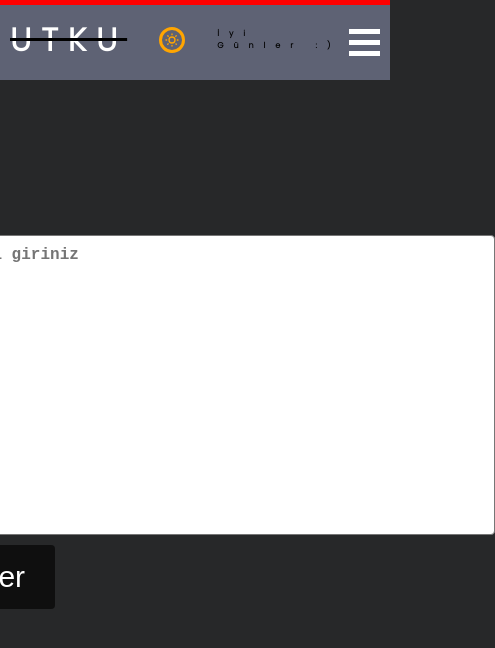
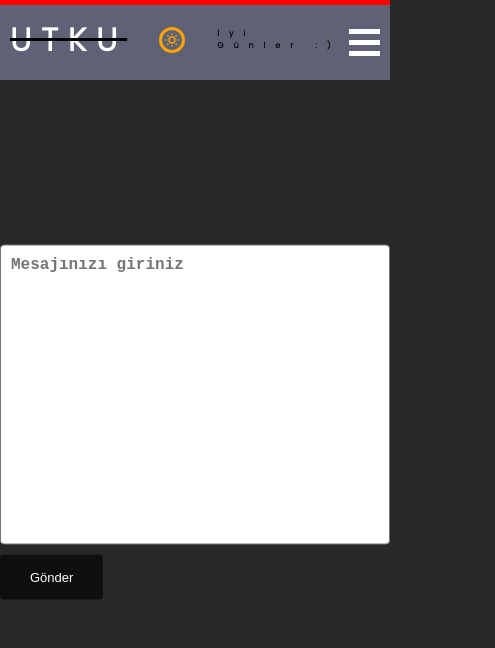
Before and after one commit to utkbkts/Website-1-Firebase-Redux-toolkit, a React (Vite) app: page /contact in a window 390 px wide. Shown: the top 648 px of the page, 495 px wide, since content can reach past the window. Built offline with nearby package versions, Linux system fonts and the light colour scheme; a web font is replaced by a local one.

Commit message:
Media query

```diff
--- a/src/components/About.jsx
+++ b/src/components/About.jsx
@@ -1,6 +1,7 @@
 import React, { useEffect, useState } from 'react'
 import Transition from './Transition'
 import CV from "./CV.png"
+import "../components/responsive/About.css"
 const About = () => {
   const [isScrolled, setIsScrolled] = useState(false);
   const [isScrolled2, setIsScrolled2] = useState(false);
--- a/src/components/Contact.jsx
+++ b/src/components/Contact.jsx
@@ -3,7 +3,7 @@ import { collection, addDoc } from "firebase/firestore";
 import { db } from "../firebase/config";
 import { toast } from "react-toastify";
 import Transition from './Transition';
-
+import "../components/responsive/Contact.css"
 const Contact = () => {
   const [text, setText] = useState("");
   const [isSubmitted, setIsSubmitted] = useState(false);
--- a/src/components/Portfoy.jsx
+++ b/src/components/Portfoy.jsx
@@ -1,7 +1,7 @@
 import React from 'react'
 import Transition from './Transition'
 import { Swiper, SwiperSlide } from 'swiper/react';
-
+import "../components/responsive/Portfoy.css"
 import 'swiper/css';
 import 'swiper/css/pagination';
 
--- /dev/null
+++ b/src/components/responsive/About.css
@@ -0,0 +1,24 @@
+@media(max-width:870px){
+    .About-form{
+        overflow: hidden;
+    }
+    .about-rightt,.about-right{
+        justify-content: center;
+    display: flex;
+    }
+    .about-scoupe{
+        flex-direction: column;
+    }
+    .about-left{
+        position: static !important;
+        margin-right: 0 !important;
+        flex-wrap: wrap !important;
+        text-align: center;
+    }
+    .about-span{
+        position: static !important;
+    }
+    .about-right,.about-rightt img{
+        transform: scale(0.8) rotate(15deg) !important;
+    }
+}
--- /dev/null
+++ b/src/components/responsive/Contact.css
@@ -0,0 +1,16 @@
+@media(max-width:630px){
+    .contact-form{
+        width: 100% !important;
+    }
+    .contact-form textarea{
+        width: 100% !important;
+    }
+    .contact-form button{
+        font-size: 13px !important;
+    }
+}
+@media(max-width:762px){
+    .contact-form button{
+        font-size: 13px !important;
+    }
+}
--- a/src/components/responsive/Navbar.css
+++ b/src/components/responsive/Navbar.css
@@ -2,7 +2,7 @@
   .navbar ul {
     flex-direction: column;
     position: absolute;
-    right: 40%;
+    right: 33%;
     top: 30%;
     z-index: 101;
   }
--- /dev/null
+++ b/src/components/responsive/Portfoy.css
@@ -0,0 +1,5 @@
+@media(max-width:580px){
+    .mySwiper{
+        width: 100% !important;
+    }
+}
```
